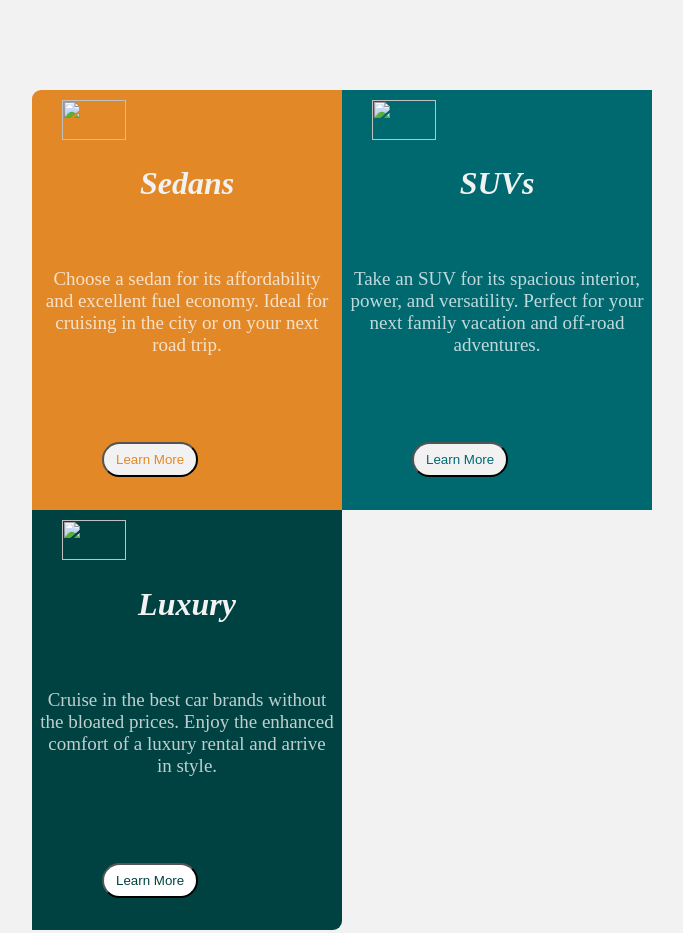
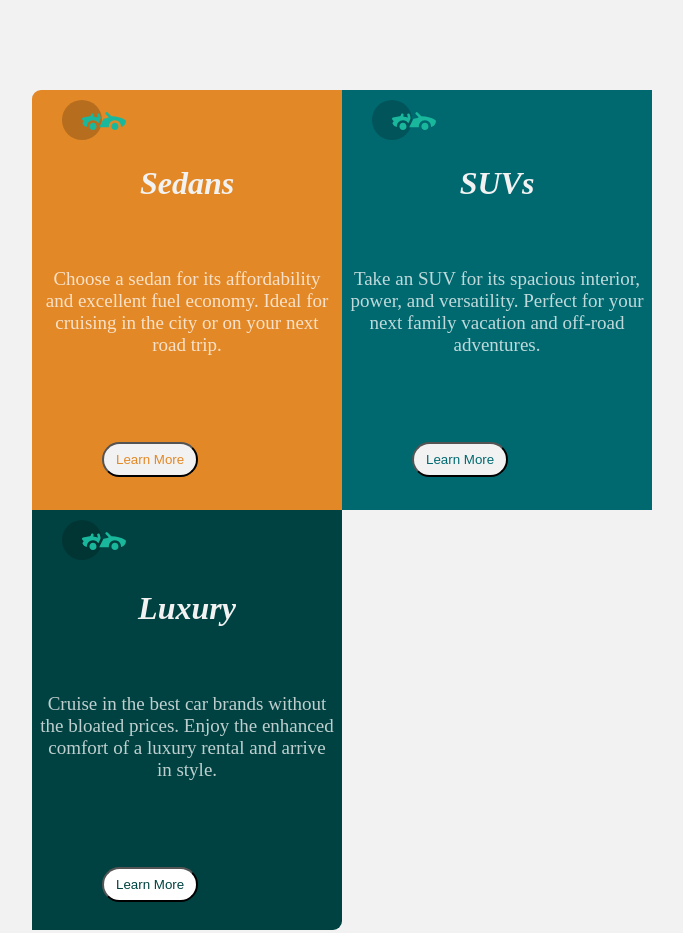
Before and after one commit to Diksha0608/CardComponent, a plain HTML site: page index.html in a window 1280 px wide. Shown: the top 933 px of the page, without its empty margins (156-839 px from the left). Drawn offline with Linux system fonts and the light colour scheme; the site is published under a folder, as on GitHub Pages, so addresses that start at the root find nothing.

Commit message:
Update index.html

```diff
--- a/index.html
+++ b/index.html
@@ -183,7 +183,7 @@
 <body>
 
   <div class="container">
- <div class="Box" id="item1"><img src="/images/icon-luxury.svg" alt=""> <h1>Sedans</h1> <br>
+ <div class="Box" id="item1"><img src="images/icon-luxury.svg" alt=""> <h1>Sedans</h1> <br>
  <p> Choose a sedan for its affordability and excellent fuel economy. Ideal for cruising in the city
   or on your next road trip.</p>
   <button id="btn1">Learn More</button>
@@ -192,13 +192,13 @@
 
 
   <div class="Box" id="item2">
-    <img src="/images/icon-luxury.svg" alt=""> <h1>SUVs</h1><br>
+    <img src="images/icon-luxury.svg" alt=""> <h1>SUVs</h1><br>
   <p> Take an SUV for its spacious interior, power, and versatility. Perfect for your next family vacation
   and off-road adventures.</p>
   <button id="btn2">Learn More</button>
   </div>
 
-  <div class="Box" id="item3"> <img src="/images/icon-luxury.svg" alt=""><h1>Luxury</h1> <br>
+  <div class="Box" id="item3"> <img src="images/icon-luxury.svg" alt=""><h1>Luxury</h1> <br>
  <p> Cruise in the best car brands without the bloated prices. Enjoy the enhanced comfort of a luxury
   rental and arrive in style.</p>
   <button id="btn3">Learn More</button>
```
